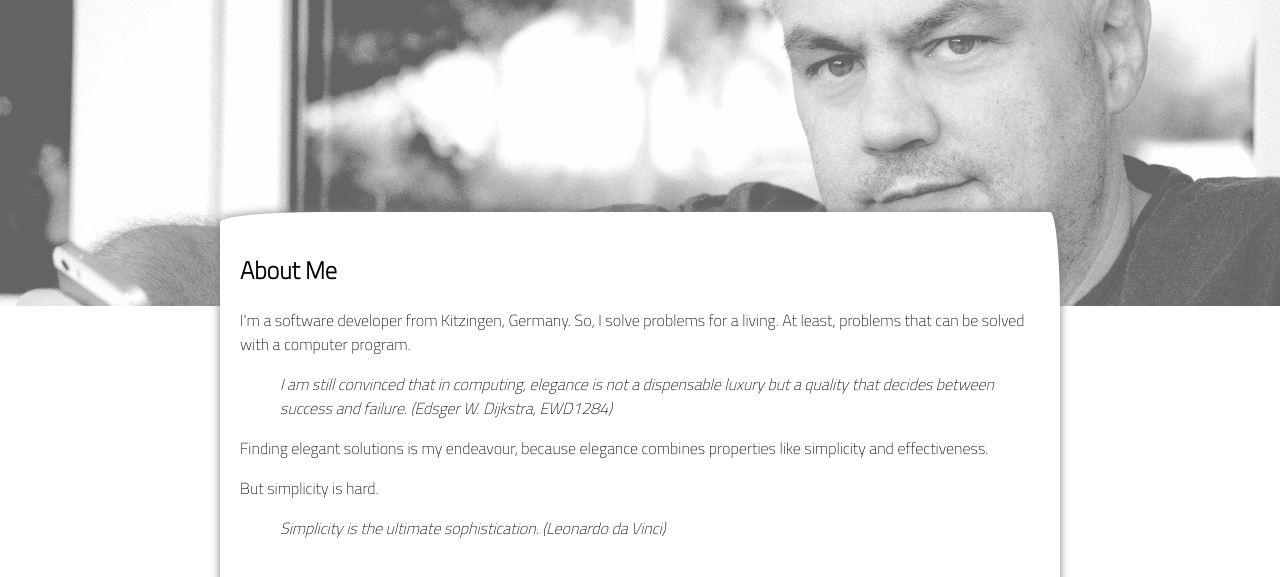
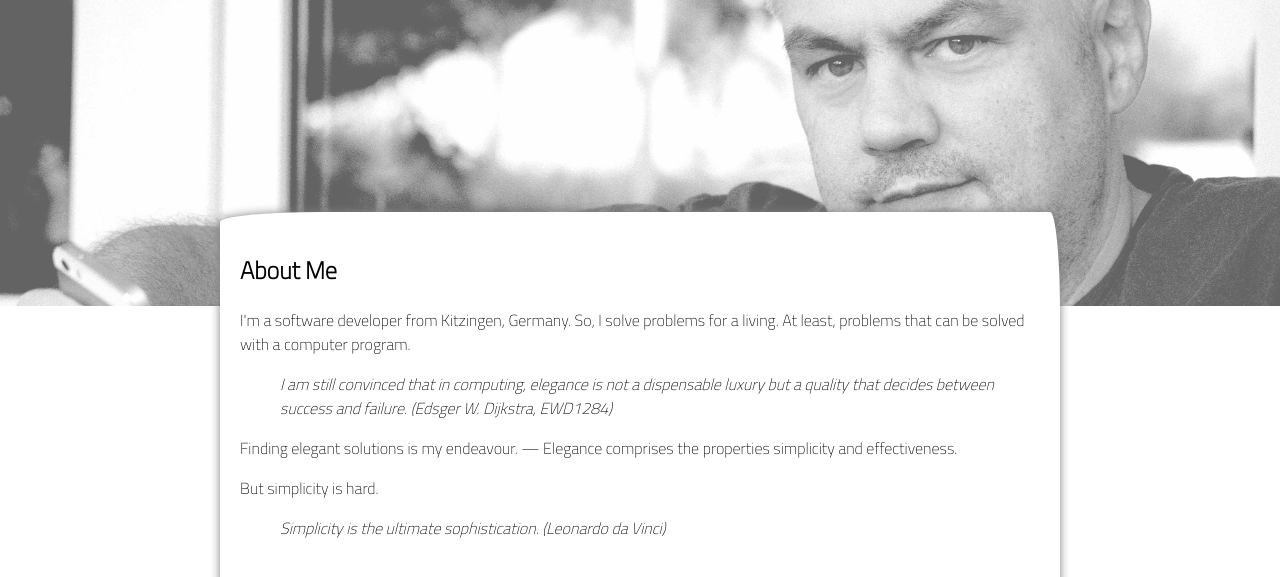
Before and after one commit to lpcsmath/lpcsmath.github.io, a plain HTML site: page index.html in a window 1280 px wide. Shown: the part 94-671 px from the top of the page. Drawn offline with Linux system fonts and the light colour scheme.

Commit message:
rephrased elegance

```diff
--- a/index.html
+++ b/index.html
@@ -21,8 +21,8 @@
                 a dispensable luxury but a quality that decides between success
                 and failure. (Edsger W. Dijkstra, EWD1284)
             </blockquote>
-            Finding elegant solutions is my endeavour, because
-            elegance combines properties like simplicity and effectiveness.
+            Finding elegant solutions is my endeavour. &mdash;
+            Elegance comprises the properties simplicity and effectiveness.
         </p>
         <p>
             But simplicity is hard.
```
